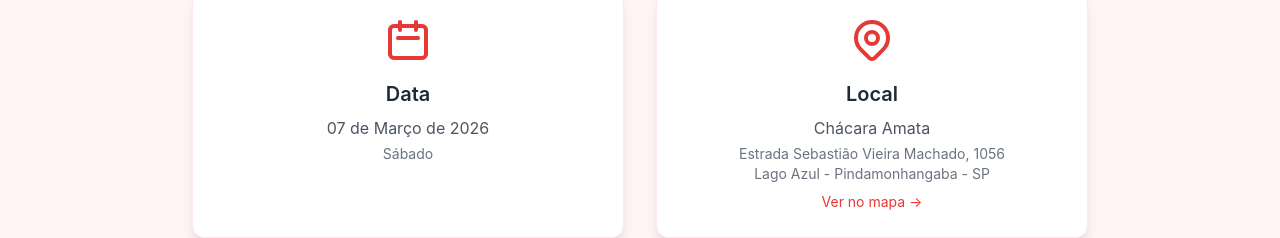
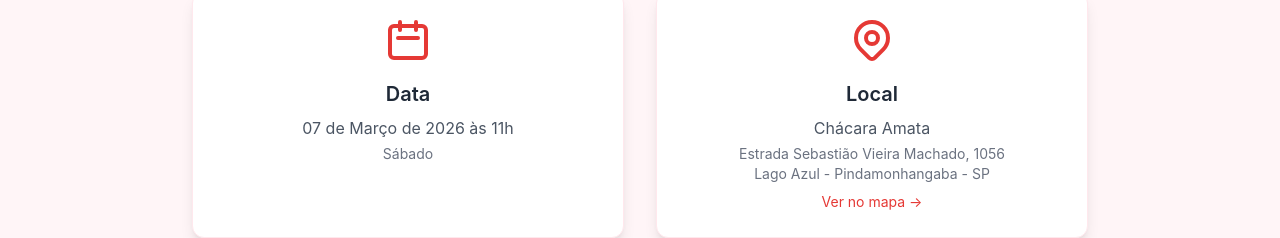
Before and after one commit to thiagoteberga/nina-thiago-wedding, a Next.js app: page / in a window 1280 px wide. Shown: the part 1957-2195 px from the top of the page. Built offline with nearby package versions, Linux system fonts and the light colour scheme.

Commit message:
fix: ajustando o horario

```diff
--- a/app/page.tsx
+++ b/app/page.tsx
@@ -72,7 +72,7 @@ export default function Home() {
                 </svg>
               </div>
               <h3 className="text-xl font-semibold mb-2">Data</h3>
-              <p className="text-gray-600">07 de Março de 2026</p>
+              <p className="text-gray-600">07 de Março de 2026 às 11h</p>
               <p className="text-gray-500 text-sm mt-1">Sábado</p>
             </div>
 
--- a/components/RSVPForm.tsx
+++ b/components/RSVPForm.tsx
@@ -1,7 +1,7 @@
 'use client'
 
-import { useState, useEffect } from 'react'
 import { useRouter } from 'next/navigation'
+import { useEffect, useState } from 'react'
 
 interface Guest {
   id: string
@@ -119,7 +119,7 @@ export default function RSVPForm({ familyName, guests: initialGuests, token }: R
           Obrigado por confirmar, {familyName}! Estamos ansiosos para celebrar com vocês.
         </p>
         <p className="text-sm text-gray-500 mb-4">
-          Nos vemos no dia 07/03/2026 na Chácara Amata! 💍
+          Nos vemos no dia 07/03/2026 às 11h na Chácara Amata! 💍
         </p>
       </div>
     )
```
